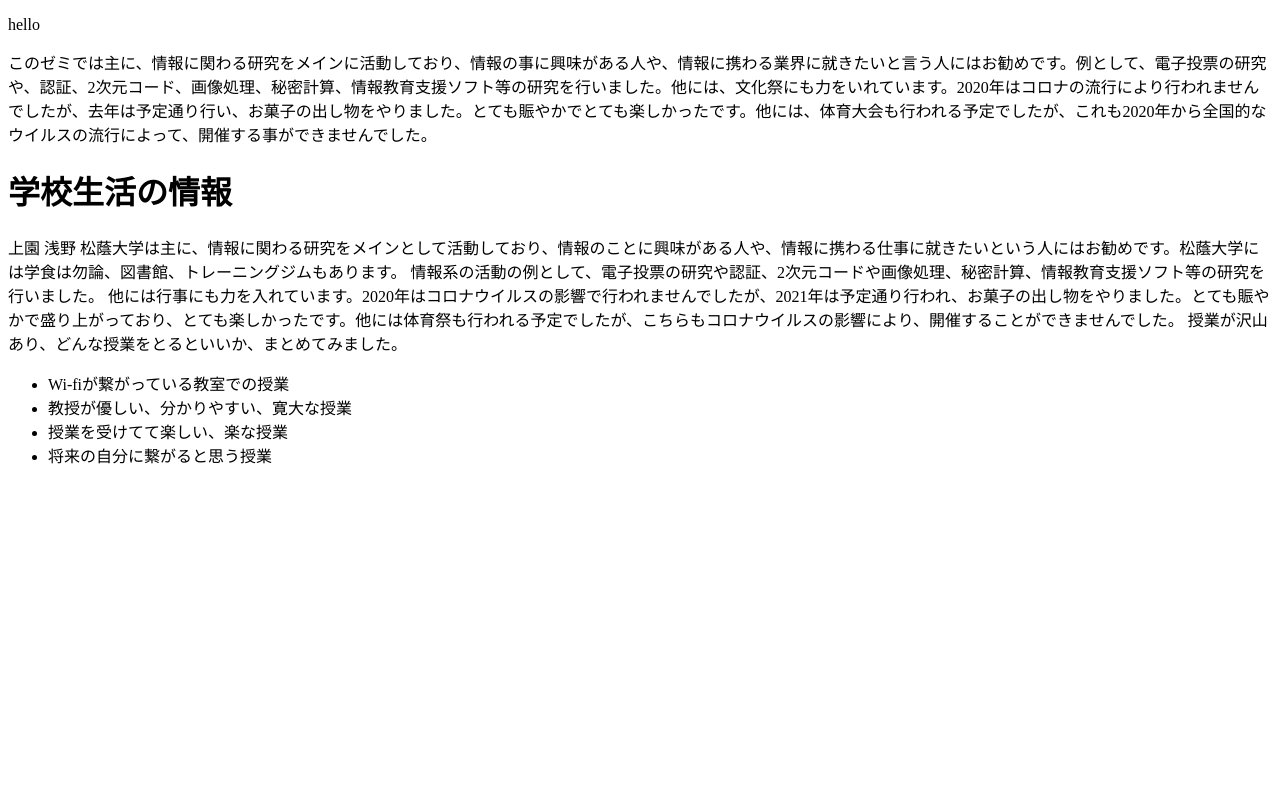
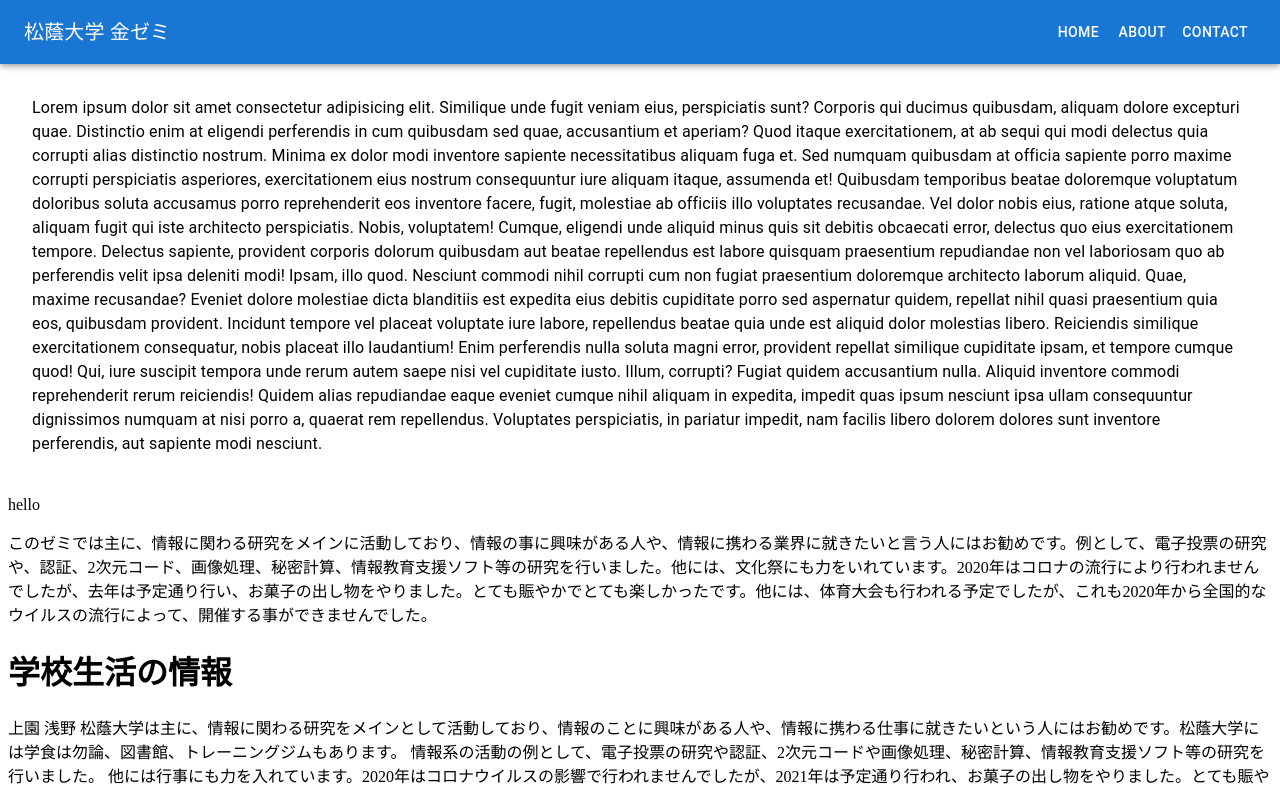
Before and after one commit to su-kseminarhp2022/hp2022, a React (Create React App) app: page /tips in a window 1280 px wide. Shown: the top 790 px of the page. Built offline with nearby package versions, Linux system fonts and the light colour scheme.

Commit message:
Update project.

```diff
--- a/src/App.js
+++ b/src/App.js
@@ -5,10 +5,12 @@ import About from "./pages/About"
 import NotFound from "./pages/NotFound";
 import Member from "./pages/Member";
 import Tips from "./pages/Tips";
+import DrawerAppBar from "./components/header";
 
 export default function App() {
   return (
       <BrowserRouter>
+          <DrawerAppBar />
           <p>hello</p>
           <Routes>
               <Route exact path="/" element={<Home />} />
--- a/src/components/header.js
+++ b/src/components/header.js
@@ -1,40 +1,143 @@
 import * as React from 'react';
+import PropTypes from 'prop-types';
 import AppBar from '@mui/material/AppBar';
 import Box from '@mui/material/Box';
+import Divider from '@mui/material/Divider';
+import Drawer from '@mui/material/Drawer';
+import IconButton from '@mui/material/IconButton';
+import List from '@mui/material/List';
+import ListItem from '@mui/material/ListItem';
+import ListItemButton from '@mui/material/ListItemButton';
+import ListItemText from '@mui/material/ListItemText';
+import MenuIcon from '@mui/icons-material/Menu';
 import Toolbar from '@mui/material/Toolbar';
-import IconButton from '@mui/material/IconButton';
-import MenuIcon from '@mui/icons-material/Menu';
 import Typography from '@mui/material/Typography';
+import Button from '@mui/material/Button';
 
-const HeaderBar = (
-    <Box sx={{ flexGrow: 1 }}>
-        <AppBar position="static">
+const drawerWidth = 240;
+const navItems = ['Home', 'About', 'Contact'];
+
+function DrawerAppBar(props) {
+    const { window } = props;
+    const [mobileOpen, setMobileOpen] = React.useState(false);
+
+    const handleDrawerToggle = () => {
+        setMobileOpen(!mobileOpen);
+    };
+
+    const drawer = (
+        <Box onClick={handleDrawerToggle} sx={{ textAlign: 'center' }}>
+            <Typography variant="h6" sx={{ my: 2 }}>
+                MUI
+            </Typography>
+            <Divider />
+            <List>
+                {navItems.map((item) => (
+                    <ListItem key={item} disablePadding>
+                        <ListItemButton sx={{ textAlign: 'center' }}>
+                            <ListItemText primary={item} />
+                        </ListItemButton>
+                    </ListItem>
+                ))}
+            </List>
+        </Box>
+    );
+
+    const container = window !== undefined ? () => window().document.body : undefined;
+
+    return (
+        <Box sx={{ display: 'flex' }}>
+            <AppBar component="nav">
                 <Toolbar>
                     <IconButton
-                     size="large"
-                     edge="start"
                         color="inherit"
                         aria-label="open drawer"
-                     sx={{ mr: 2}}
+                        edge="start"
+                        onClick={handleDrawerToggle}
+                        sx={{ mr: 2, display: { sm: 'none' } }}
                     >
                         <MenuIcon />
                     </IconButton>
                     <Typography
                         variant="h6"
-                    noWrap
                         component="div"
-                    sx={{
-                        flexGrow: 1,
-                        display: {
-                            xs: 'none',
-                            sm: 'block'
-                        }
-                    }}>
-                    松蔭大学 金研究室
+                        sx={{ flexGrow: 1, display: { xs: 'none', sm: 'block' } }}
+                    >
+                        松蔭大学 金ゼミ
                     </Typography>
+                    <Box sx={{ display: { xs: 'none', sm: 'block' } }}>
+                        {navItems.map((item) => (
+                            <Button key={item} sx={{ color: '#fff' }}>
+                                {item}
+                            </Button>
+                        ))}
+                    </Box>
                 </Toolbar>
             </AppBar>
+            <Box component="nav">
+                <Drawer
+                    container={container}
+                    variant="temporary"
+                    open={mobileOpen}
+                    onClose={handleDrawerToggle}
+                    ModalProps={{
+                        keepMounted: true, // Better open performance on mobile.
+                    }}
+                    sx={{
+                        display: { xs: 'block', sm: 'none' },
+                        '& .MuiDrawer-paper': { boxSizing: 'border-box', width: drawerWidth },
+                    }}
+                >
+                    {drawer}
+                </Drawer>
             </Box>
-)
+            <Box component="main" sx={{ p: 3 }}>
+                <Toolbar />
+                <Typography>
+                    Lorem ipsum dolor sit amet consectetur adipisicing elit. Similique unde
+                    fugit veniam eius, perspiciatis sunt? Corporis qui ducimus quibusdam,
+                    aliquam dolore excepturi quae. Distinctio enim at eligendi perferendis in
+                    cum quibusdam sed quae, accusantium et aperiam? Quod itaque exercitationem,
+                    at ab sequi qui modi delectus quia corrupti alias distinctio nostrum.
+                    Minima ex dolor modi inventore sapiente necessitatibus aliquam fuga et. Sed
+                    numquam quibusdam at officia sapiente porro maxime corrupti perspiciatis
+                    asperiores, exercitationem eius nostrum consequuntur iure aliquam itaque,
+                    assumenda et! Quibusdam temporibus beatae doloremque voluptatum doloribus
+                    soluta accusamus porro reprehenderit eos inventore facere, fugit, molestiae
+                    ab officiis illo voluptates recusandae. Vel dolor nobis eius, ratione atque
+                    soluta, aliquam fugit qui iste architecto perspiciatis. Nobis, voluptatem!
+                    Cumque, eligendi unde aliquid minus quis sit debitis obcaecati error,
+                    delectus quo eius exercitationem tempore. Delectus sapiente, provident
+                    corporis dolorum quibusdam aut beatae repellendus est labore quisquam
+                    praesentium repudiandae non vel laboriosam quo ab perferendis velit ipsa
+                    deleniti modi! Ipsam, illo quod. Nesciunt commodi nihil corrupti cum non
+                    fugiat praesentium doloremque architecto laborum aliquid. Quae, maxime
+                    recusandae? Eveniet dolore molestiae dicta blanditiis est expedita eius
+                    debitis cupiditate porro sed aspernatur quidem, repellat nihil quasi
+                    praesentium quia eos, quibusdam provident. Incidunt tempore vel placeat
+                    voluptate iure labore, repellendus beatae quia unde est aliquid dolor
+                    molestias libero. Reiciendis similique exercitationem consequatur, nobis
+                    placeat illo laudantium! Enim perferendis nulla soluta magni error,
+                    provident repellat similique cupiditate ipsam, et tempore cumque quod! Qui,
+                    iure suscipit tempora unde rerum autem saepe nisi vel cupiditate iusto.
+                    Illum, corrupti? Fugiat quidem accusantium nulla. Aliquid inventore commodi
+                    reprehenderit rerum reiciendis! Quidem alias repudiandae eaque eveniet
+                    cumque nihil aliquam in expedita, impedit quas ipsum nesciunt ipsa ullam
+                    consequuntur dignissimos numquam at nisi porro a, quaerat rem repellendus.
+                    Voluptates perspiciatis, in pariatur impedit, nam facilis libero dolorem
+                    dolores sunt inventore perferendis, aut sapiente modi nesciunt.
+                </Typography>
+            </Box>
+        </Box>
+    );
+}
 
-export default HeaderBar;
+DrawerAppBar.propTypes = {
+    /**
+     * Injected by the documentation to work in an iframe.
+     * You won't need it on your project.
+     */
+    window: PropTypes.func,
+};
+
+export default DrawerAppBar;
```
Also changed, not shown: 1 other file (tests, documents, lock files or other folders). Lines whose indentation alone changed are shown as unchanged.
